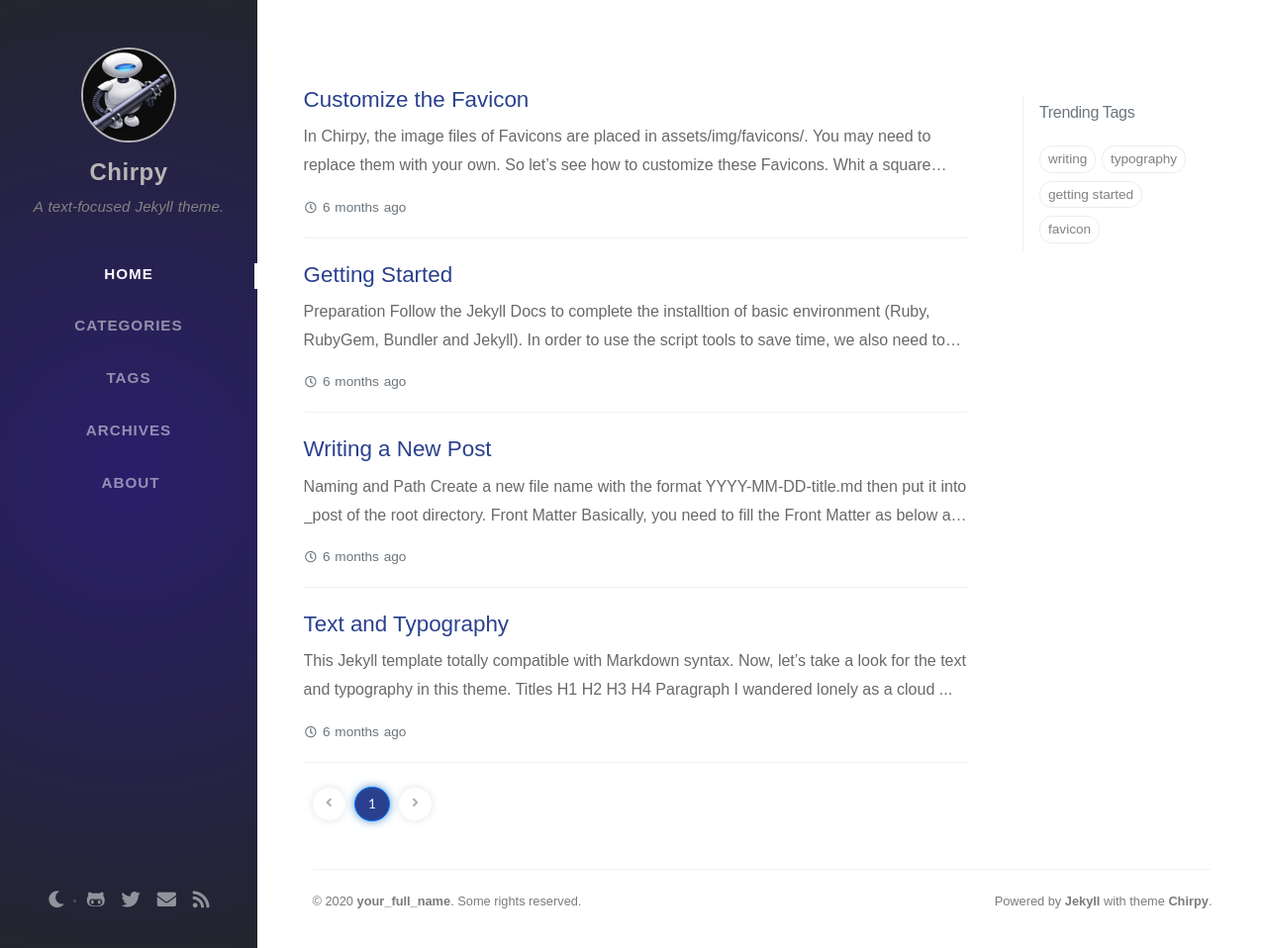
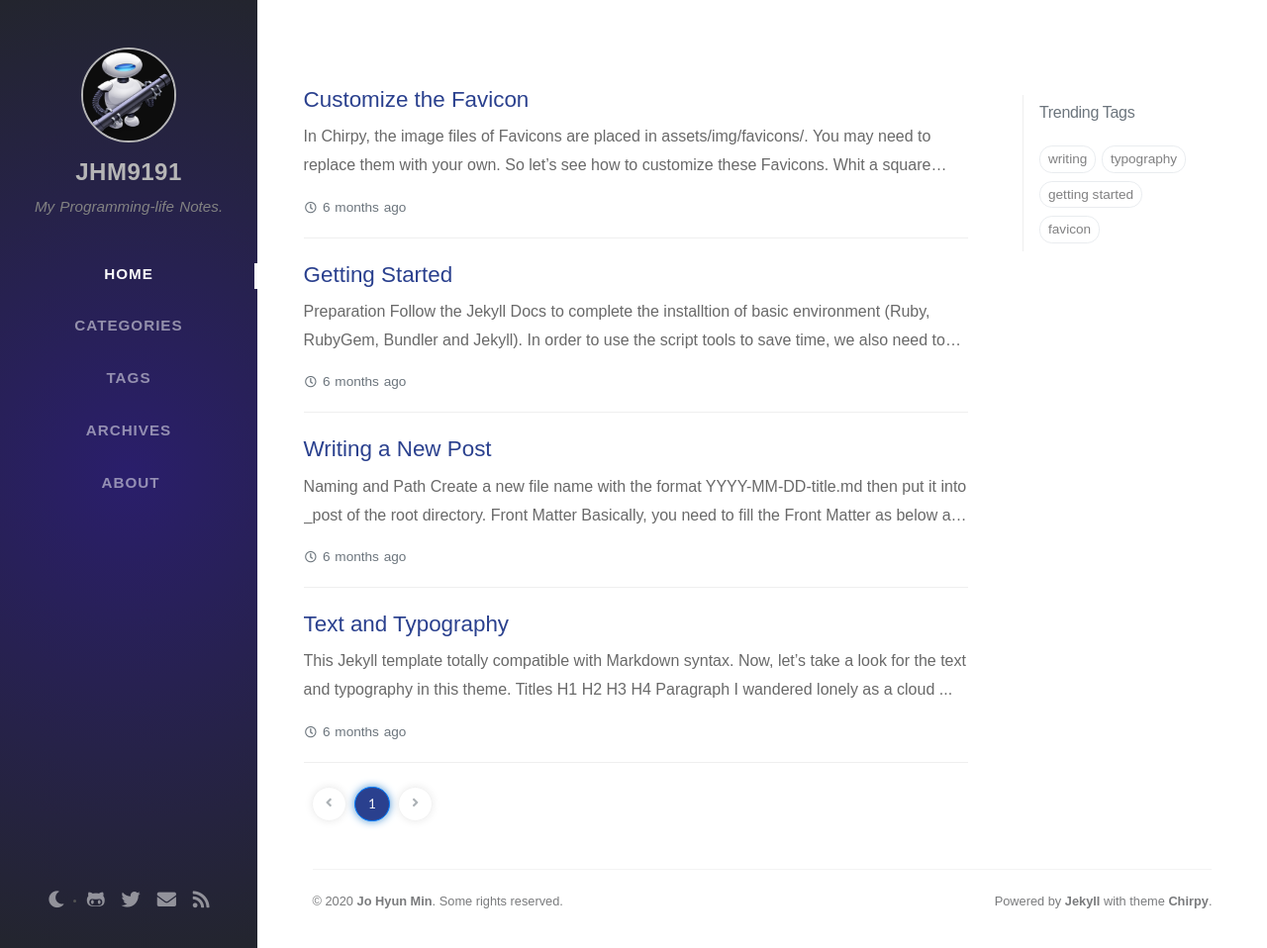
Before and after one commit to JHM9191/JHM9191.github.io, a Jekyll site: the page built from index.html, in a window 1280 px wide and 958 px high. Shown: the whole window at 99% size. Built offline with Jekyll 4.4.1, drawn with Linux system fonts in a browser that asks for light colours; nearby versions of some CDN libraries; some web fonts are replaced; the list of posts is cut into pages by our own code; comment, search, counter and statistics services are not loaded.

Commit message:
changed basic info in _config.yml

```diff
--- a/_config.yml
+++ b/_config.yml
@@ -8,9 +8,9 @@
 # jekyll-seo-tag settings › https://github.com/jekyll/jekyll-seo-tag/blob/master/docs/usage.md
 #--------------------------
 
-title: Chirpy                          # the main title
+title: JHM9191                          # the main title
 
-tagline: A text-focused Jekyll theme.  # it will display as the sub-title
+tagline: My Programming-life Notes.  # it will display as the sub-title
 
 description: >-                        # used by seo meta and the atom feed
   A minimal, portfolio, sidebar,
@@ -31,12 +31,12 @@ twitter:
   username: twitter_username            # change to your twitter username
 
 social:
-  name: your_full_name                  # it will shows as the copyright owner in Footer
-  email: example@doamin.com             # change to your email address
+  name: Jo Hyun Min                  # it will shows as the copyright owner in Footer
+  email: hm.jo.9191@gmail.com             # change to your email address
   links:
     # The first element serves as the copyright owner's link
     - https://twitter.com/username      # change to your twitter homepage
-    - https://github.com/username       # change to your github homepage
+    - https://github.com/JHM9191       # change to your github homepage
     # Uncomment below to add more social links
     # - https://www.facebook.com/username
     # - https://www.linkedin.com/in/username
```
